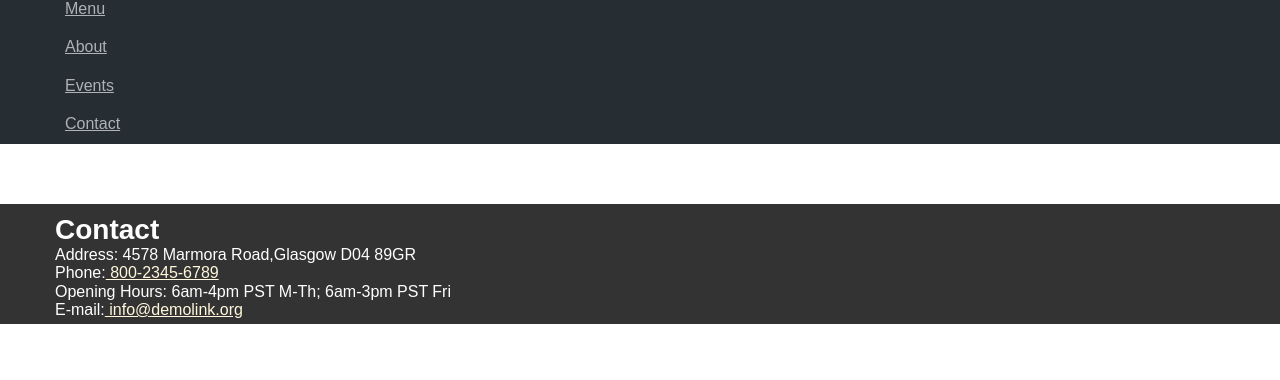
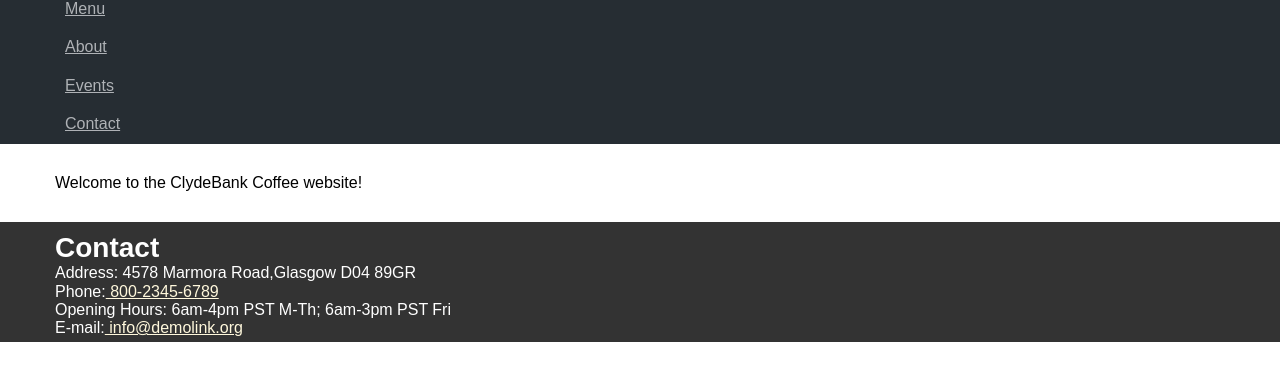
Before and after one commit to Asiloj7/coffeeshop, a plain HTML site: page about.html in a window 1280 px wide. Shown: the part 70-450 px from the top of the page. Drawn offline with Linux system fonts and the light colour scheme.

Commit message:
Update about.html

```diff
--- a/about.html
+++ b/about.html
@@ -32,7 +32,7 @@
 </nav>
 <main>
     <div class="container">
-<!-- CONTENT GOES HERE -->
+<p>Welcome to the ClydeBank Coffee website!</p>
     </div>
 </main>
 <footer>
```
